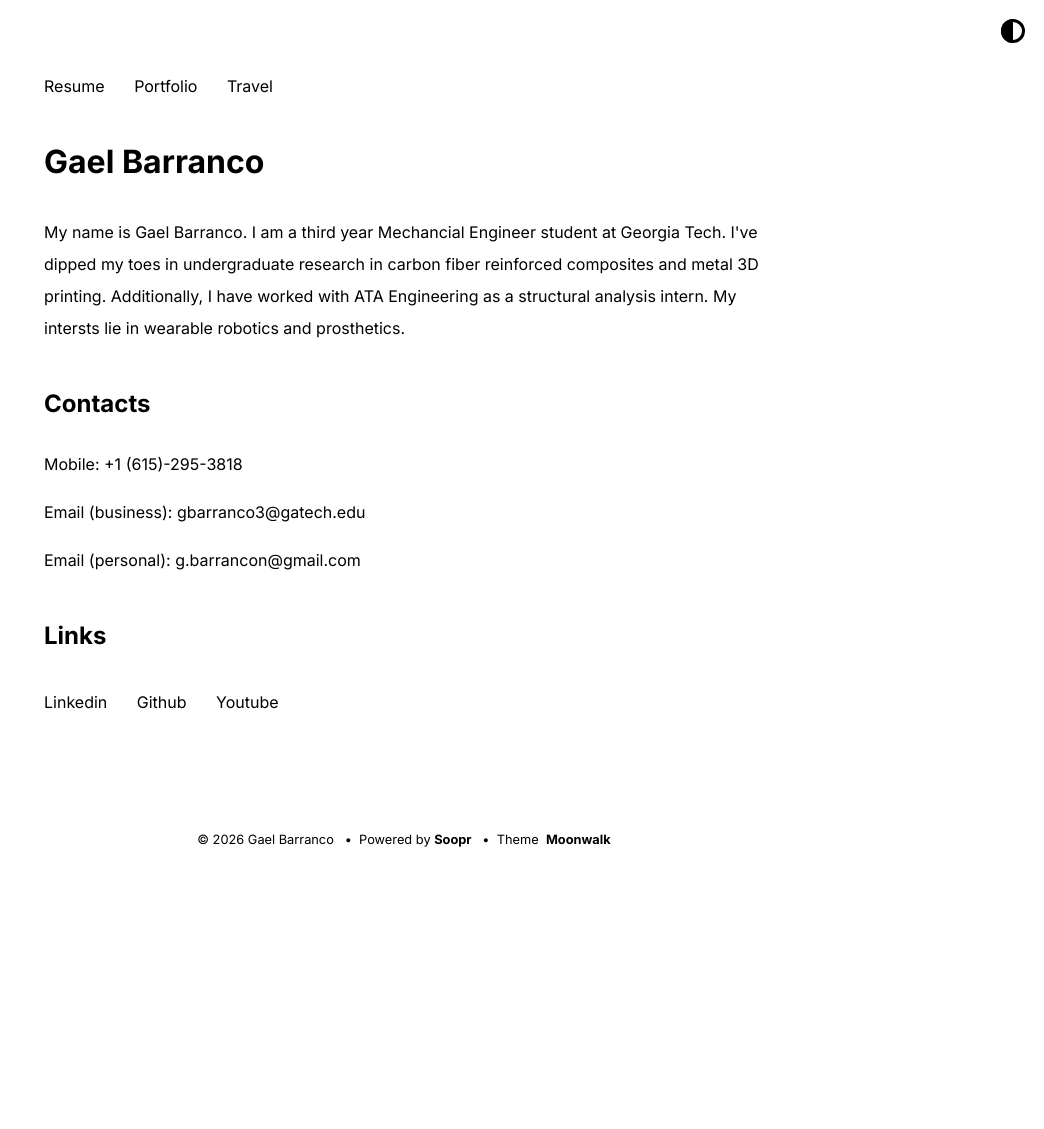
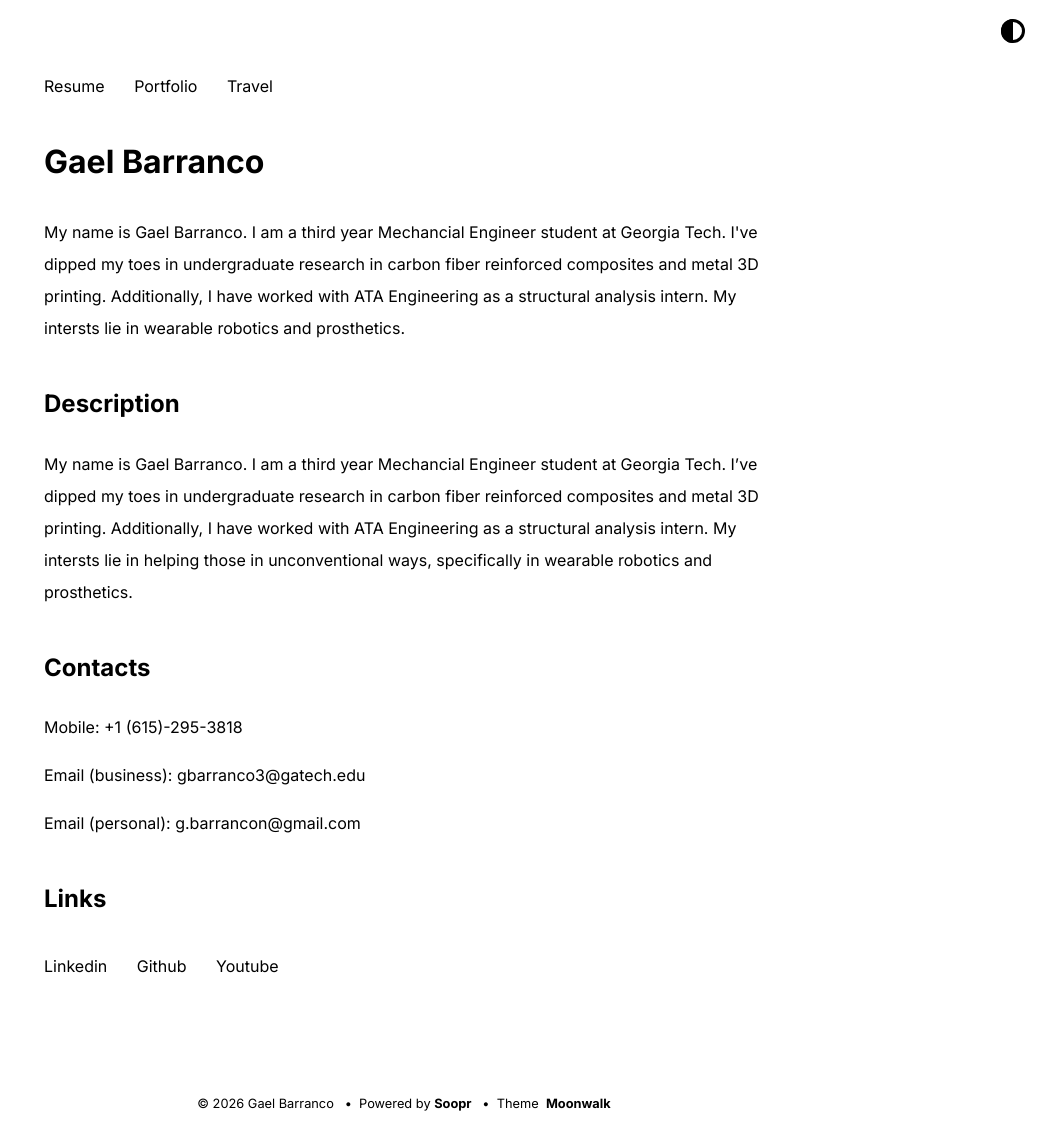
Before and after one commit to gbarranc/gbarranc.github.io, a Jekyll site: the page built from index.md, in a window 1280 px wide. Shown: the whole page, without its empty margins (236-1280 px from the left). Built offline with Jekyll 4.4.1, drawn with Linux system fonts in a browser that asks for light colours; before the commit the page ends 900 px from its top, so only the background shows below that.

Commit message:
Update index.md

```diff
--- a/index.md
+++ b/index.md
@@ -1,6 +1,13 @@
 ---
 layout: home
 ---
+
+
+## Description
+My name is Gael Barranco. I am a third year Mechancial Engineer student at Georgia Tech.
+I've dipped my toes in undergraduate research in carbon fiber reinforced composites and metal 3D printing.
+Additionally, I have worked with ATA Engineering as a structural analysis intern.
+My intersts lie in helping those in unconventional ways, specifically in wearable robotics and prosthetics.
 
 ## Contacts
 Mobile: +1                                (615)-295-3818
```
